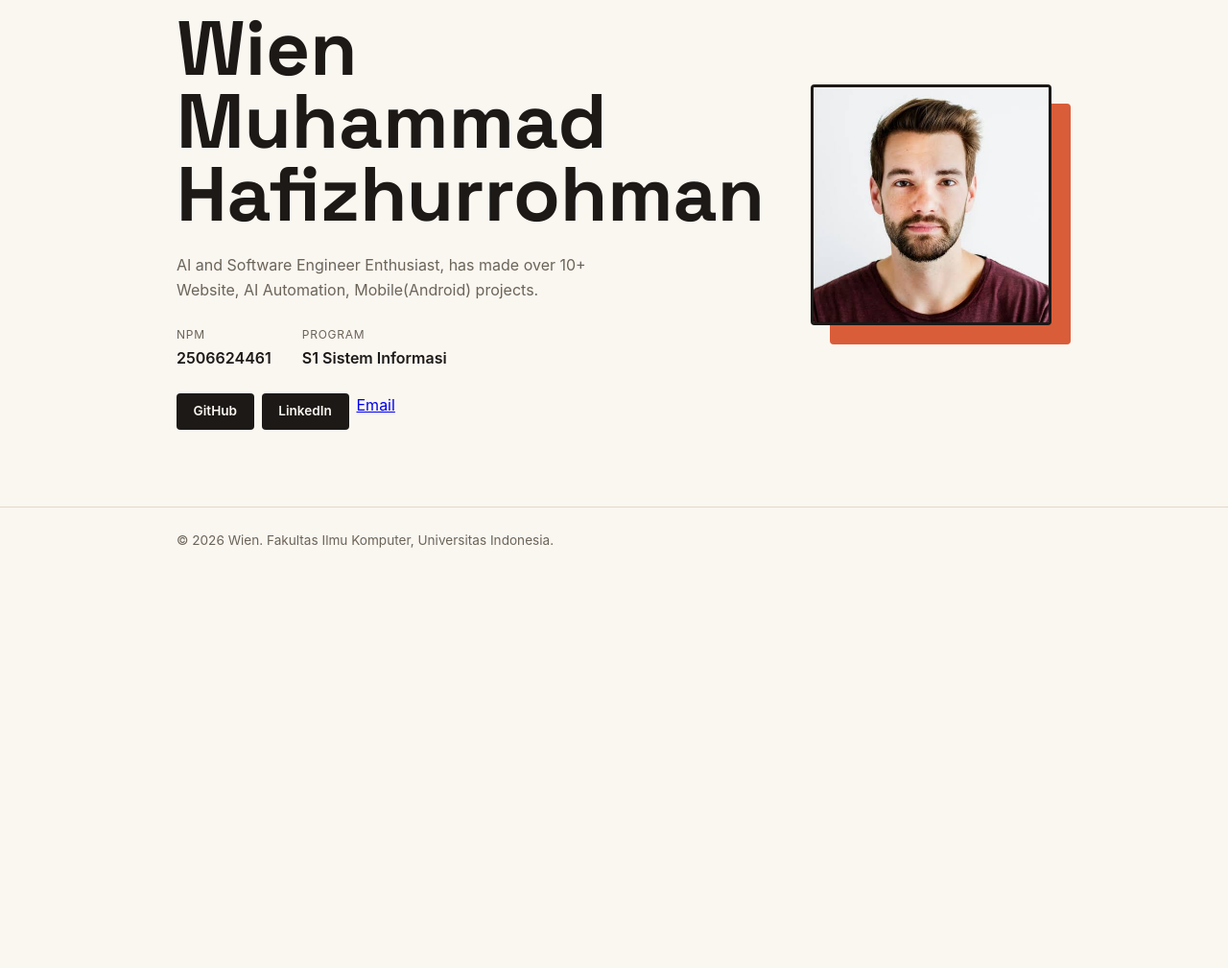
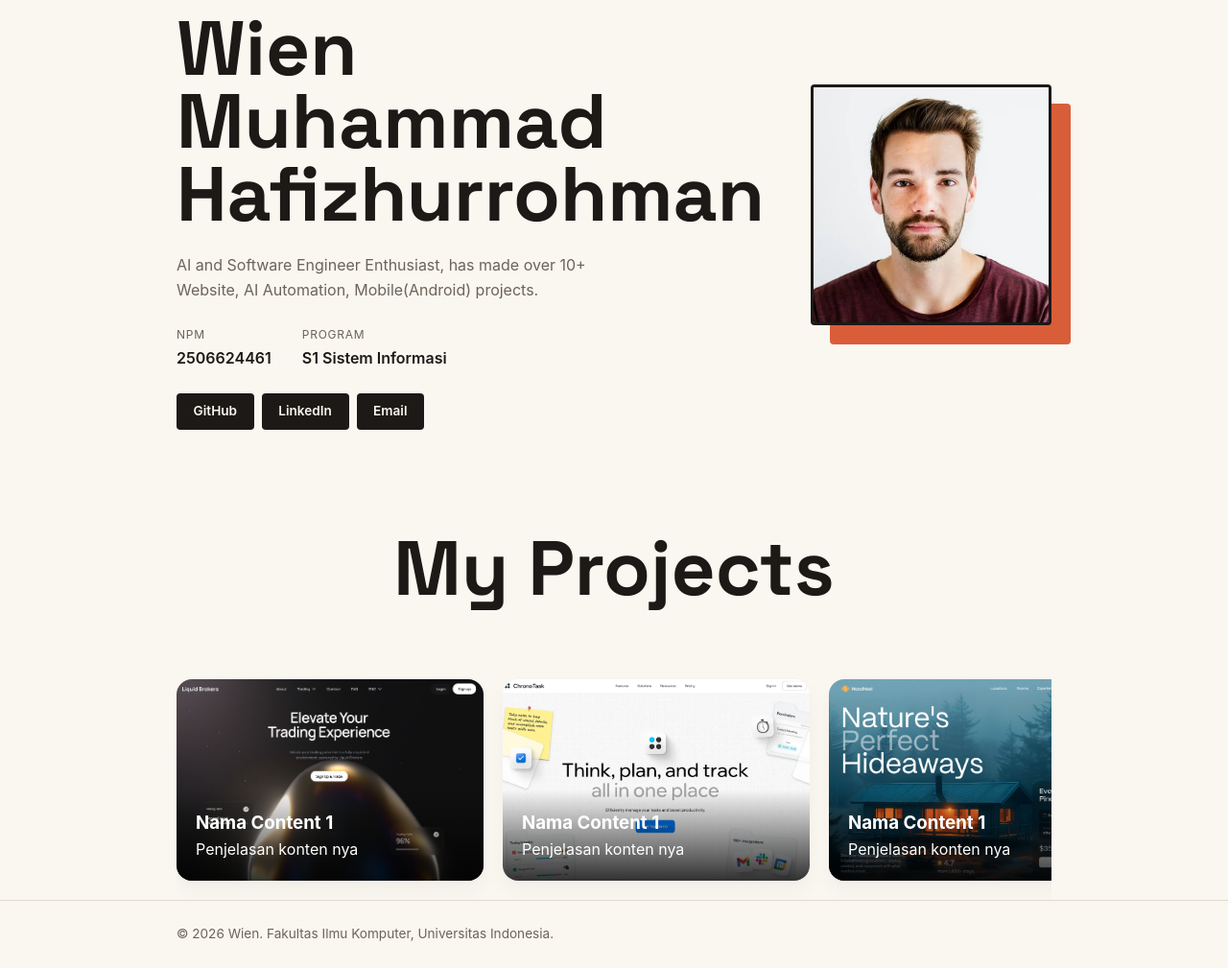
Before and after one commit to wafissh/myportofolio, a Django app: page / in a window 1280 px wide. Shown: the part 168-1177 px from the top of the page at 96% size. Before the commit the page ends 739 px from the top, so only its background shows below. Run offline with Django 5.2, Linux system fonts and the light colour scheme.

Commit message:
menambah section my project

```diff
--- a/static/css/style.css
+++ b/static/css/style.css
@@ -21,8 +21,12 @@ body {
   line-height: 1.6;
 }
 
-h1, .brand {
-    font-family: "Space Grotesk", -apple-system, sans-serif;
+h1,
+.brand {
+  font-family:
+    "Space Grotesk",
+    -apple-system,
+    sans-serif;
 }
 
 .container {
@@ -176,6 +180,69 @@ h1, .brand {
   border-top: 1px solid var(--line);
 }
 
+.card-container {
+  display: flex;
+  gap: 20px;
+  overflow-x: auto;
+  scroll-snap-type: x proximity;
+  padding: 20px 0;
+  -webkit-overflow-scrolling: touch;
+
+}
+
+.card-container::-webkit-scrollbar {
+  display: block;
+
+
+}
+.card-container::-webkit-scrollbar-track{
+    background: var(--line); /* Pakai warna garis tema (#e3d9c9) */
+    border-radius: 7px;
+    margin: 0 1.5rem;
+}
+
+.card-container::-webkit-scrollbar-thumb{
+    background-color: #fdfcfd98;
+    border-radius: 6px;
+
+}
+
+
+.card {
+  flex: 0 0 320px;
+  height: 210px;
+  scroll-snap-align: start;
+  scroll-snap-stop: always;
+  border-radius: 16px;
+  overflow: hidden;
+  position: relative;
+  box-shadow: 0 10px 20px  rgba(0, 0, 0, 0.041);
+  transition: transform 0.3s ease;
+
+}
+
+.card img {
+  width: 100%;
+  height: 100%;
+  object-fit: cover;
+}
+
+.card-content {
+  position: absolute;
+  bottom: 0;
+  left: 0;
+  right: 0;
+  padding: 20px;
+  background: linear-gradient(transparent, rgba(0, 0, 0, 0.8));
+  color: white;
+}
+
+.my-project {
+  text-align: center;
+  font-size: clamp(3rem, 7vw, 5rem);
+  margin-bottom: 2rem;
+}
+
 @media (max-width: 600px) {
   .hero-grid {
     grid-template-columns: 1fr;
--- a/templates/index.html
+++ b/templates/index.html
@@ -45,11 +45,47 @@
                     <div class="social-links">
                         <a href="github.com/wafissh" class="social-link">GitHub</a>
                         <a href="www.linkedin.com/in/wien-muhammad-hafizhurrohman-651614297" class="social-link">LinkedIn</a>
-                        <a href="hafizhurrohman330@gmail.com class="social-link">Email</a>
+                        <a href="hafizhurrohman330@gmail.com" class="social-link">Email</a>
                     </div>
                 </div>
             </div>
         </section>
+
+    <section class="projects-section">
+        <div class="container">
+            <h1 class="my-project">My Projects</h1>
+            <div class="card-container">
+                <div class="card">
+                    <img src="/static/img/project1.png" alt="Project 1">
+                    <div class="card-content">
+                        <h3>Nama Content 1</h3>
+                        <p>Penjelasan konten nya</p>
+                    </div>
+                </div>
+                <div class="card">
+                    <img src="/static/img/project2.png" alt="Project 2">
+                    <div class="card-content">
+                        <h3>Nama Content 1</h3>
+                        <p>Penjelasan konten nya</p>
+                    </div>
+                </div>
+                <div class="card">
+                    <img src="/static/img/project3.png" alt="Project 3">
+                    <div class="card-content">
+                        <h3>Nama Content 1</h3>
+                        <p>Penjelasan konten nya</p>
+                    </div>
+                </div>
+                <div class="card">
+                    <img src="/static/img/project4.png" alt="Project 4">
+                    <div class="card-content">
+                        <h3>Nama Content 1</h3>
+                        <p>Penjelasan konten nya</p>
+                    </div>
+                </div>
+            </div>
+        </div>
+    </section>
     </main>
 
     <footer class="site-footer">
```
Also changed, not shown: static/img/project1.png (added), static/img/project2.png (added), static/img/project3.png (added), static/img/project4.png (added). Lines whose indentation alone changed are shown as unchanged.
